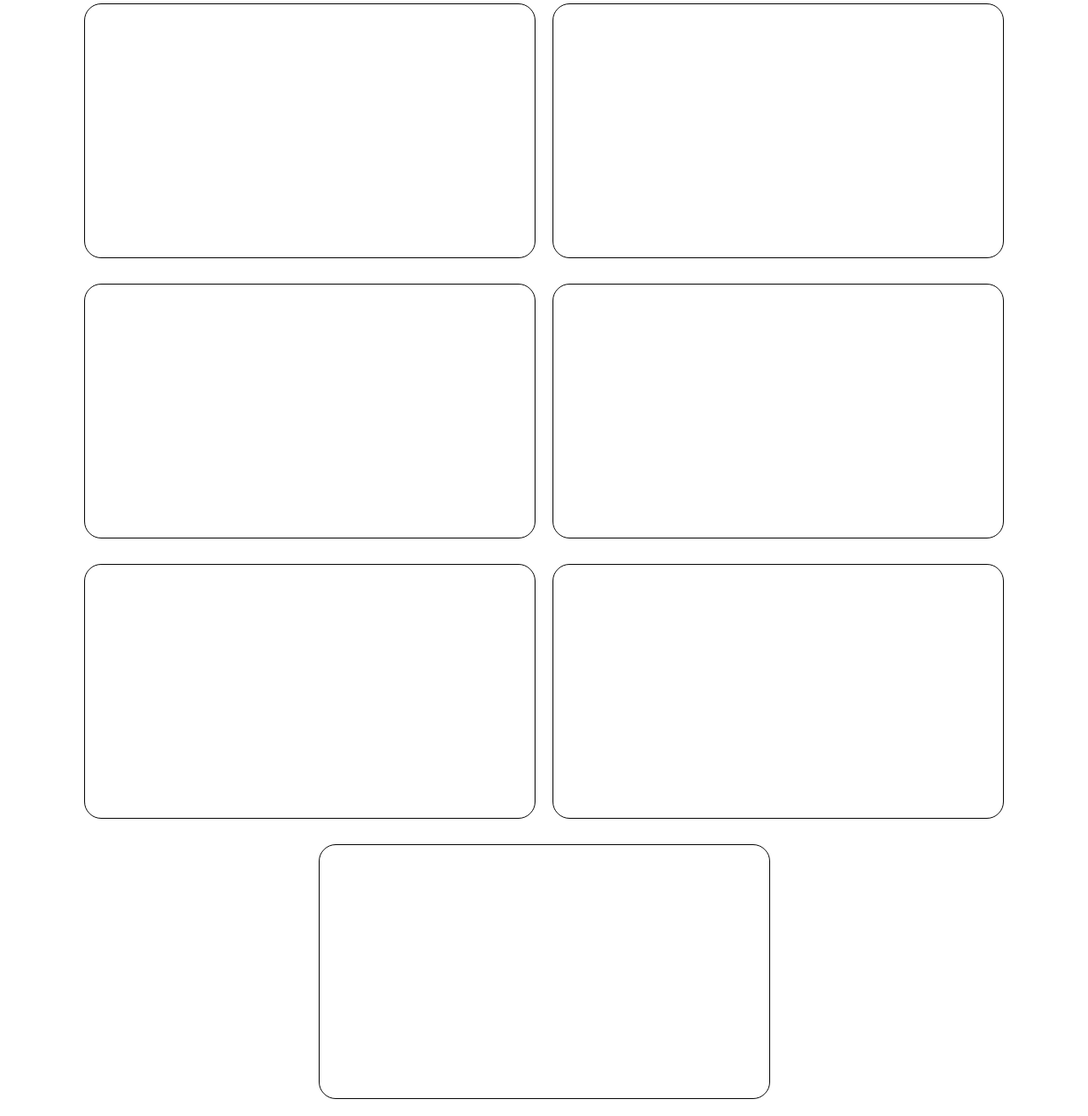
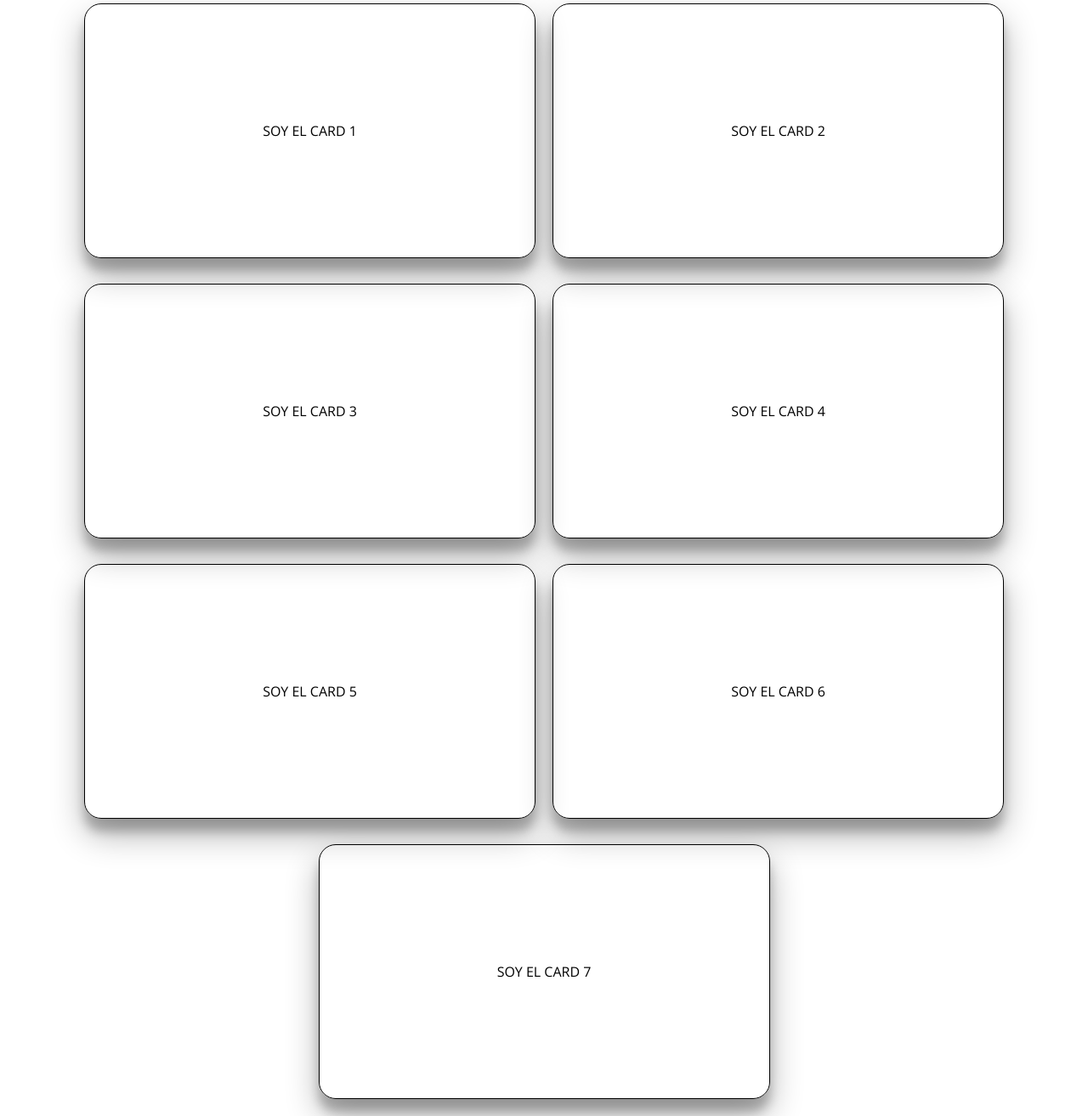
Before and after one commit to WillAmaro/flexbox, a plain HTML site: page index.html in a window 1280 px wide. Shown: the part 76-1390 px from the top of the page at 85% size. Drawn offline with nearby package versions, Linux system fonts and the light colour scheme.

Commit message:
variations

```diff
--- a/index.html
+++ b/index.html
@@ -27,13 +27,13 @@
     <main>
 
         <section class="products_container">
-            <div  class="card" ></div>
-            <div class="card"></div>
-            <div class="card"></div>
-            <div class="card"></div>
-            <div class="card"></div>
-            <div class="card"></div>
-            <div class="card"></div>
+            <div  class="card">SOY EL CARD 1 </div>
+            <div class="card">SOY EL CARD 2</div>
+            <div class="card">SOY EL CARD 3</div>
+            <div class="card">SOY EL CARD 4</div>
+            <div class="card">SOY EL CARD 5</div>
+            <div class="card">SOY EL CARD 6</div>
+            <div class="card">SOY EL CARD 7</div>
         </section>
     </main>
 </body>
--- a/styles.css
+++ b/styles.css
@@ -82,7 +82,7 @@ main{
     display: flex;
     align-items: center;
     justify-content: center;
-
+    box-shadow: rgba(0, 0, 0, 0.3) 0px 19px 38px, rgba(0, 0, 0, 0.22) 0px 15px 12px;
 
 
 }
```
